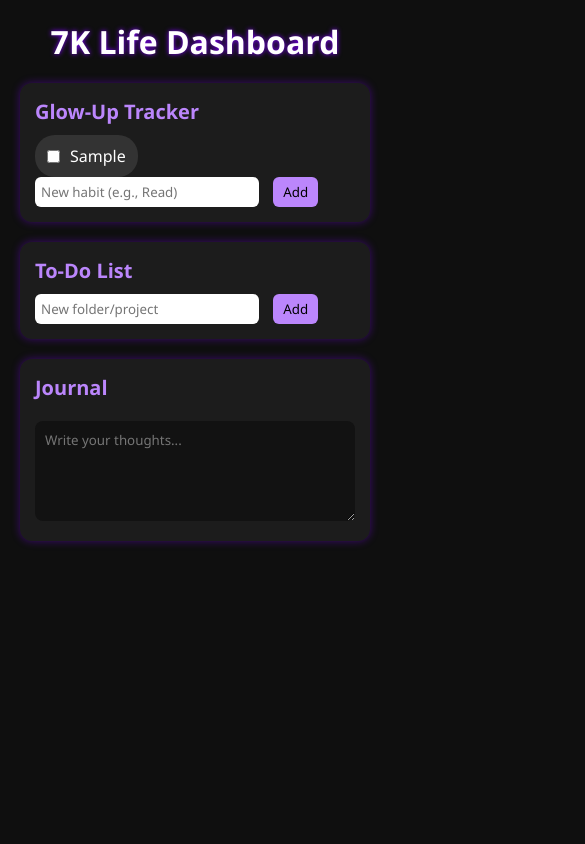
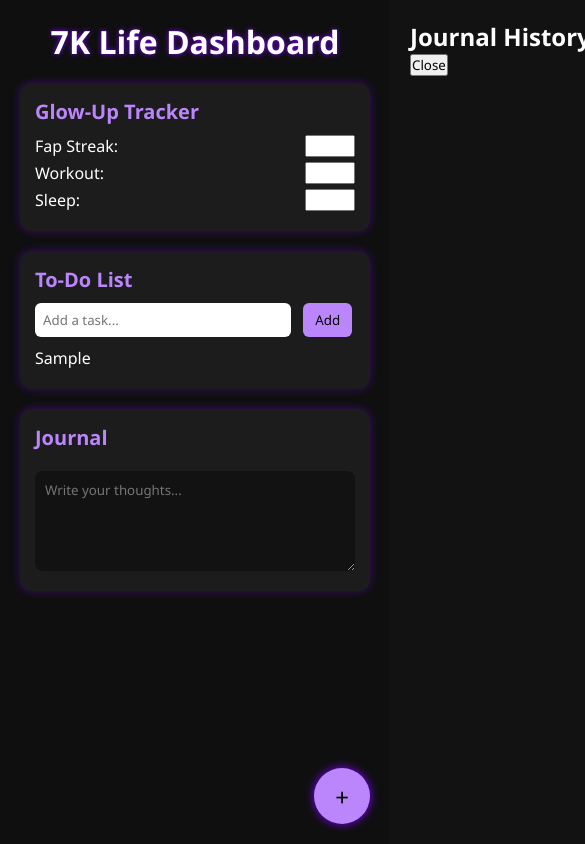
Before and after one commit to kunu2009/7K-life, a plain HTML site: page index.html in a window 390 px wide. Both pictures are taken after typing "Sample" into the empty fields and a click on the button "Add". Shown: the top 844 px of the page, 585 px wide, since content can reach past the window. Drawn offline with Linux system fonts and the light colour scheme.

Commit message:
Update index.html

```diff
--- a/index.html
+++ b/index.html
@@ -14,6 +14,7 @@
       background-color: #0f0f0f;
       color: #fff;
       padding: 20px;
+      overflow-x: hidden;
     }
     h1 {
       font-size: 32px;
@@ -27,56 +28,60 @@
       border-radius: 12px;
       margin-bottom: 20px;
       box-shadow: 0 0 8px rgba(127, 0, 255, 0.4);
+      position: relative;
     }
     .section h2 {
       font-size: 20px;
       margin-bottom: 10px;
       color: #bb86fc;
     }
-    .habit-list {
-      display: flex;
-      flex-wrap: wrap;
-      gap: 10px;
-    }
-    .habit-item {
-      background: #333;
-      padding: 10px 12px;
-      border-radius: 20px;
+    .fab {
+      position: fixed;
+      bottom: 20px;
+      right: 20px;
+      background: #bb86fc;
+      color: #000;
+      border-radius: 50%;
+      width: 56px;
+      height: 56px;
+      font-size: 24px;
       display: flex;
       align-items: center;
+      justify-content: center;
+      cursor: pointer;
+      box-shadow: 0 0 10px #7f00ff;
+      z-index: 1000;
     }
-    .habit-item input {
-      margin-right: 10px;
-    }
-    .add-habit input {
-      padding: 6px;
+    .todo input[type="text"] {
+      width: 80%;
+      padding: 8px;
       border: none;
       border-radius: 6px;
-      width: 70%;
     }
-    .add-habit button {
-      padding: 6px 10px;
+    .todo button {
+      padding: 8px 12px;
+      margin-left: 8px;
       background: #bb86fc;
+      color: #000;
       border: none;
-      color: #000;
       border-radius: 6px;
       cursor: pointer;
-      margin-left: 10px;
     }
-    .todo-project {
-      margin-bottom: 10px;
+    .todo ul {
+      margin-top: 10px;
     }
-    .todo-project h3 {
-      cursor: pointer;
+    .todo ul li {
+      margin: 5px 0;
+      list-style: none;
+    }
+    .tracker .habit {
+      display: flex;
+      justify-content: space-between;
       margin: 5px 0;
     }
-    .task-list {
-      margin-left: 20px;
-      margin-top: 5px;
-    }
-    .task-list li {
-      list-style: none;
-      margin: 4px 0;
+    .tracker .habit input {
+      width: 50px;
+      text-align: center;
     }
     textarea {
       width: 100%;
@@ -88,122 +93,133 @@
       color: #fff;
       margin-top: 10px;
     }
+    #notesPanel, #historyPanel {
+      position: absolute;
+      top: 0;
+      left: 100%;
+      width: 100%;
+      height: 100vh;
+      background: #121212;
+      padding: 20px;
+      transition: left 0.3s ease;
+      overflow-y: auto;
+      z-index: 999;
+    }
+    .visible {
+      left: 0 !important;
+    }
   </style>
 </head>
 <body>
-  <h1>7K Life Dashboard</h1>  <div class="section" id="glowup">
+  <h1>7K Life Dashboard</h1>
+  <div class="section tracker">
     <h2>Glow-Up Tracker</h2>
-    <div class="habit-list" id="habitList"></div>
-    <div class="add-habit">
-      <input type="text" id="newHabit" placeholder="New habit (e.g., Read)">
-      <button onclick="addHabit()">Add</button>
-    </div>
-  </div>  <div class="section" id="todos">
+    <div id="habits"></div>
+  </div>
+  <div class="section todo">
     <h2>To-Do List</h2>
-    <div class="add-habit">
-      <input type="text" id="newProject" placeholder="New folder/project">
-      <button onclick="addProject()">Add</button>
-    </div>
-    <div id="projectList"></div>
-  </div>  <div class="section journal">
+    <input type="text" id="todoInput" placeholder="Add a task...">
+    <button onclick="addTodo()">Add</button>
+    <ul id="todoList"></ul>
+  </div>
+  <div class="section journal">
     <h2>Journal</h2>
-    <textarea placeholder="Write your thoughts..." id="journal"></textarea>
-  </div>  <script>
-    const habitList = JSON.parse(localStorage.getItem('habits') || '[]');
-    const projects = JSON.parse(localStorage.getItem('projects') || '[]');
+    <textarea id="journalInput" placeholder="Write your thoughts..."></textarea>
+  </div>  <div id="notesPanel">
+    <h2>Advanced Notes</h2>
+    <textarea placeholder="Markdown style notes..."></textarea>
+    <button onclick="togglePanel('notesPanel')">Close</button>
+  </div>  <div id="historyPanel">
+    <h2>Journal History</h2>
+    <div id="journalHistory"></div>
+    <button onclick="togglePanel('historyPanel')">Close</button>
+  </div>  <div class="fab" onclick="openAddMenu()">+</div>  <script>
+    const habits = JSON.parse(localStorage.getItem('habits')) || ["Fap Streak", "Workout", "Sleep"];
+    const habitData = JSON.parse(localStorage.getItem('habitData')) || {};
 
     function renderHabits() {
-      const container = document.getElementById('habitList');
+      const container = document.getElementById('habits');
       container.innerHTML = '';
-      habitList.forEach((habit, index) => {
+      habits.forEach(habit => {
         const div = document.createElement('div');
-        div.className = 'habit-item';
-        div.innerHTML = `<input type="checkbox" ${habit.done ? 'checked' : ''} onchange="toggleHabit(${index})">${habit.name}`;
+        div.className = 'habit';
+        div.innerHTML = `<span>${habit}:</span><input type='text' value='${habitData[habit] || ''}' oninput='saveHabit("${habit}", this.value)'>`;
         container.appendChild(div);
       });
-      localStorage.setItem('habits', JSON.stringify(habitList));
     }
 
-    function toggleHabit(i) {
-      habitList[i].done = !habitList[i].done;
-      renderHabits();
+    function saveHabit(habit, value) {
+      habitData[habit] = value;
+      localStorage.setItem('habitData', JSON.stringify(habitData));
     }
 
-    function addHabit() {
-      const val = document.getElementById('newHabit').value.trim();
-      if (val) {
-        habitList.push({ name: val, done: false });
-        document.getElementById('newHabit').value = '';
+    function addTodo() {
+      const input = document.getElementById('todoInput');
+      const task = input.value.trim();
+      if (task !== '') {
+        const list = JSON.parse(localStorage.getItem('todoList')) || [];
+        list.push(task);
+        localStorage.setItem('todoList', JSON.stringify(list));
+        renderTodoList();
+        input.value = '';
+      }
+    }
+
+    function renderTodoList() {
+      const ul = document.getElementById('todoList');
+      ul.innerHTML = '';
+      const list = JSON.parse(localStorage.getItem('todoList')) || [];
+      list.forEach(task => {
+        const li = document.createElement('li');
+        li.textContent = task;
+        ul.appendChild(li);
+      });
+    }
+
+    function saveJournal() {
+      const entry = document.getElementById('journalInput').value;
+      const today = new Date().toISOString().split('T')[0];
+      let history = JSON.parse(localStorage.getItem('journalHistory')) || {};
+      history[today] = entry;
+      localStorage.setItem('journalHistory', JSON.stringify(history));
+    }
+
+    function renderJournalHistory() {
+      const container = document.getElementById('journalHistory');
+      const history = JSON.parse(localStorage.getItem('journalHistory')) || {};
+      container.innerHTML = '';
+      for (let date in history) {
+        const p = document.createElement('p');
+        p.innerHTML = `<strong>${date}:</strong> ${history[date]}`;
+        container.appendChild(p);
+      }
+    }
+
+    function openAddMenu() {
+      const habit = prompt("Add new habit name:");
+      if (habit) {
+        habits.push(habit);
+        localStorage.setItem('habits', JSON.stringify(habits));
         renderHabits();
       }
     }
 
-    function renderProjects() {
-      const container = document.getElementById('projectList');
-      container.innerHTML = '';
-      projects.forEach((project, pIndex) => {
-        const div = document.createElement('div');
-        div.className = 'todo-project';
-        div.innerHTML = `
-          <h3 onclick="toggleTasks(${pIndex})">${project.name}</h3>
-          <ul class="task-list" id="taskList-${pIndex}" style="display:none;"></ul>
-          <div class="add-habit">
-            <input type="text" id="taskInput-${pIndex}" placeholder="New task">
-            <button onclick="addTask(${pIndex})">Add</button>
-          </div>`;
-        container.appendChild(div);
-      });
-      saveProjects();
+    function togglePanel(id) {
+      document.getElementById(id).classList.toggle('visible');
     }
 
-    function toggleTasks(index) {
-      const el = document.getElementById(`taskList-${index}`);
-      el.style.display = el.style.display === 'none' ? 'block' : 'none';
-      renderTasks(index);
-    }
+    let startX = 0;
+    document.body.addEventListener('touchstart', e => startX = e.touches[0].clientX);
+    document.body.addEventListener('touchend', e => {
+      const deltaX = e.changedTouches[0].clientX - startX;
+      if (deltaX > 100) togglePanel('notesPanel');
+      else if (deltaX < -100) togglePanel('historyPanel');
+    });
 
-    function renderTasks(index) {
-      const ul = document.getElementById(`taskList-${index}`);
-      ul.innerHTML = '';
-      projects[index].tasks.forEach((task, tIndex) => {
-        const li = document.createElement('li');
-        li.innerHTML = `<input type="checkbox" ${task.done ? 'checked' : ''} onchange="toggleTask(${index}, ${tIndex})"> ${task.name}`;
-        ul.appendChild(li);
-      });
-    }
-
-    function addProject() {
-      const val = document.getElementById('newProject').value.trim();
-      if (val) {
-        projects.push({ name: val, tasks: [] });
-        document.getElementById('newProject').value = '';
-        renderProjects();
-      }
-    }
-
-    function addTask(pIndex) {
-      const input = document.getElementById(`taskInput-${pIndex}`);
-      const val = input.value.trim();
-      if (val) {
-        projects[pIndex].tasks.push({ name: val, done: false });
-        input.value = '';
-        renderTasks(pIndex);
-        saveProjects();
-      }
-    }
-
-    function toggleTask(pIndex, tIndex) {
-      projects[pIndex].tasks[tIndex].done = !projects[pIndex].tasks[tIndex].done;
-      renderTasks(pIndex);
-      saveProjects();
-    }
-
-    function saveProjects() {
-      localStorage.setItem('projects', JSON.stringify(projects));
-    }
-
-    // Initialize
-    renderHabits();
-    renderProjects();
+    window.onload = () => {
+      renderHabits();
+      renderTodoList();
+      setInterval(saveJournal, 5000);
+    };
   </script></body>
-  </html>
+</html>
```
